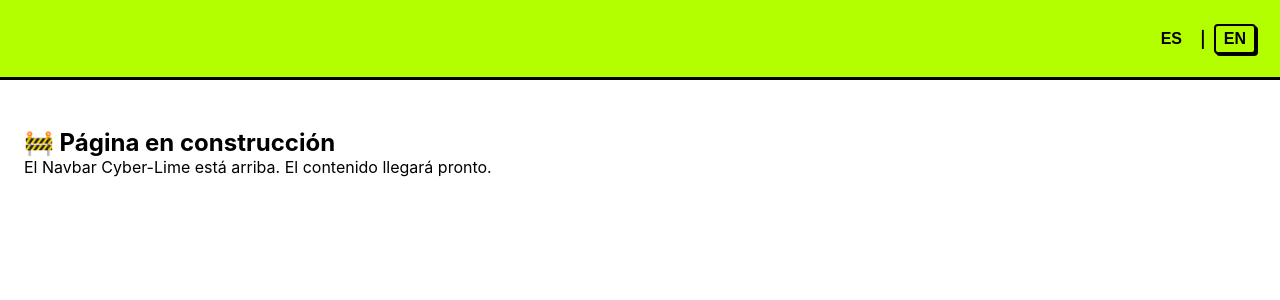
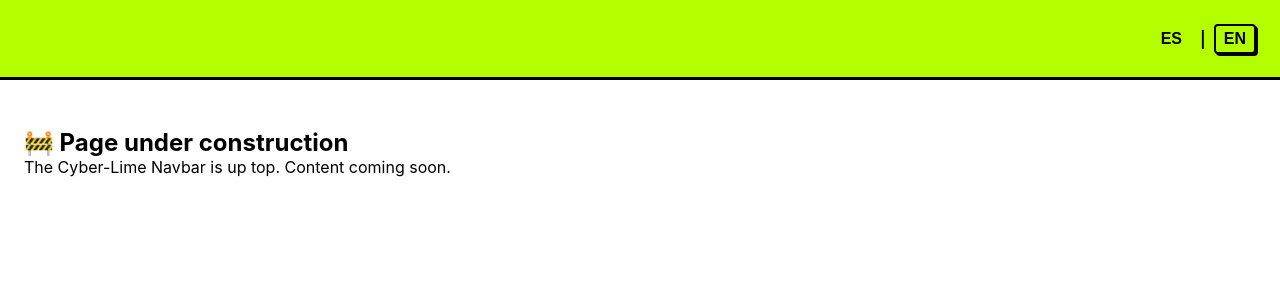
Before and after one commit to aitorino2009/Web-con-Spec-Driven-Development, a Next.js app: page /en in a window 1280 px wide. Shown: the top 300 px of the page. Built offline with nearby package versions, Linux system fonts and the light colour scheme.

Commit message:
feat: creación de la spec logo.md

```diff
--- a/app/[lang]/page.tsx
+++ b/app/[lang]/page.tsx
@@ -4,11 +4,17 @@
  * Por ahora es un placeholder visual para verificar que el Navbar funciona.
  */
 
-export default function PaginaInicio() {
+import { getDictionary } from '@/lib/get-dictionary';
+
+export default async function PaginaInicio({ params }: { params: Promise<{ lang: string }> }) {
+    // En Next.js 15, params se procesa como una promesa
+    const { lang } = await params;
+    const dic = await getDictionary(lang);
+
     return (
         <section style={{ padding: '48px 24px' }}>
-            <h1>🚧 Página en construcción</h1>
-            <p>El Navbar Cyber-Lime está arriba. El contenido llegará pronto.</p>
+            <h1>{dic.home.title}</h1>
+            <p>{dic.home.subtitle}</p>
         </section>
     );
 }
--- /dev/null
+++ b/dictionaries/en.json
@@ -0,0 +1,6 @@
+{
+  "home": {
+    "title": "🚧 Page under construction",
+    "subtitle": "The Cyber-Lime Navbar is up top. Content coming soon."
+  }
+}
--- /dev/null
+++ b/dictionaries/es.json
@@ -0,0 +1,6 @@
+{
+  "home": {
+    "title": "🚧 Página en construcción",
+    "subtitle": "El Navbar Cyber-Lime está arriba. El contenido llegará pronto."
+  }
+}
--- /dev/null
+++ b/lib/get-dictionary.ts
@@ -0,0 +1,15 @@
+/**
+ * lib/get-dictionary.ts
+ * Utilidad para cargar los diccionarios i18n de forma asíncrona en Server Components.
+ */
+
+const dictionaries: Record<string, () => Promise<any>> = {
+  es: () => import('../dictionaries/es.json').then((module) => module.default),
+  en: () => import('../dictionaries/en.json').then((module) => module.default),
+};
+
+export const getDictionary = async (lang: string) => {
+  // Fallback al español si el idioma de la URL no coincide con uno soportado
+  const dictionaryLoader = dictionaries[lang] || dictionaries['es'];
+  return dictionaryLoader();
+};
```
Also changed, not shown: .agent/engram/memoria-proyecto.md, .agent/specs/logo.md (added).
